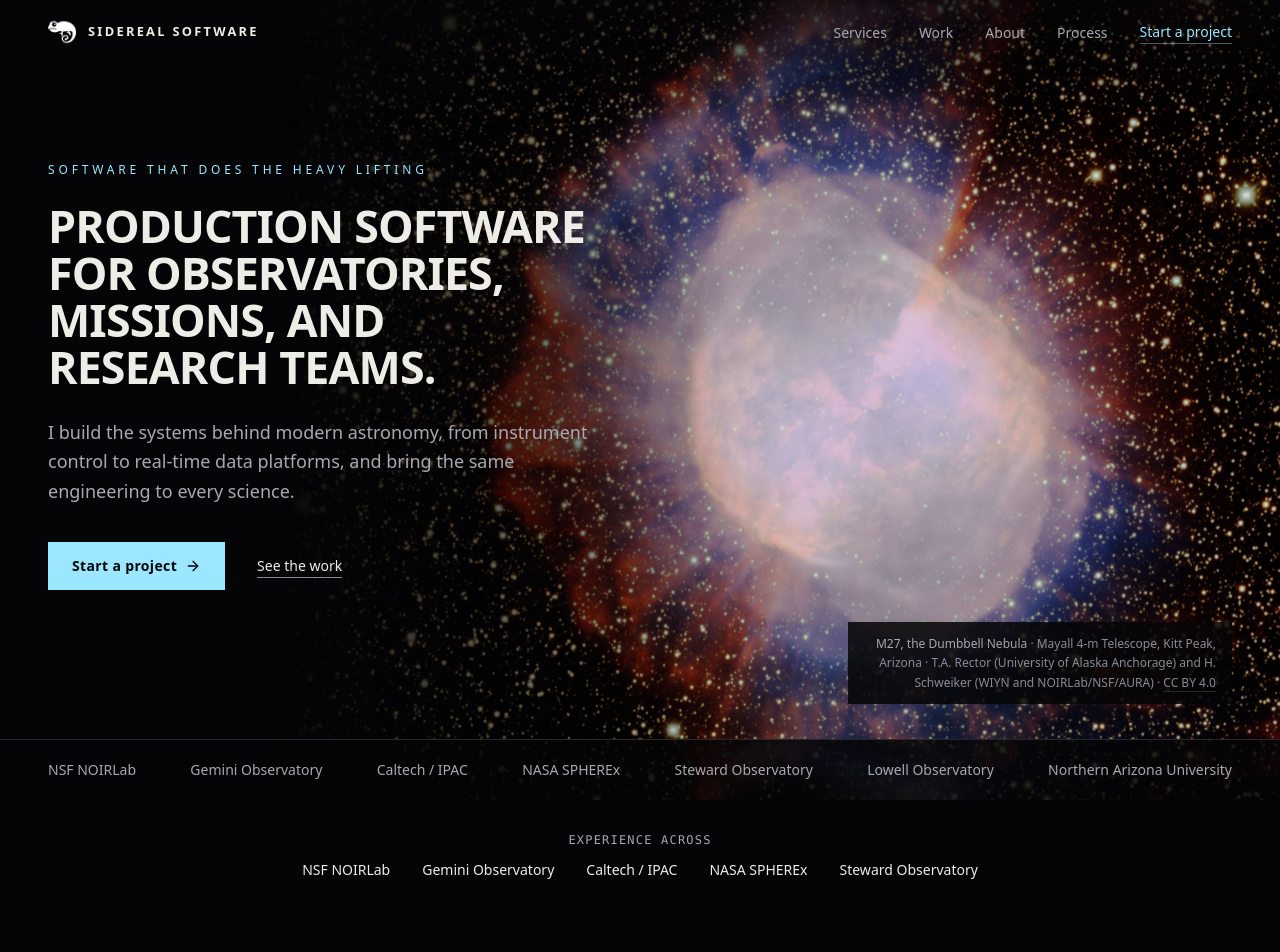
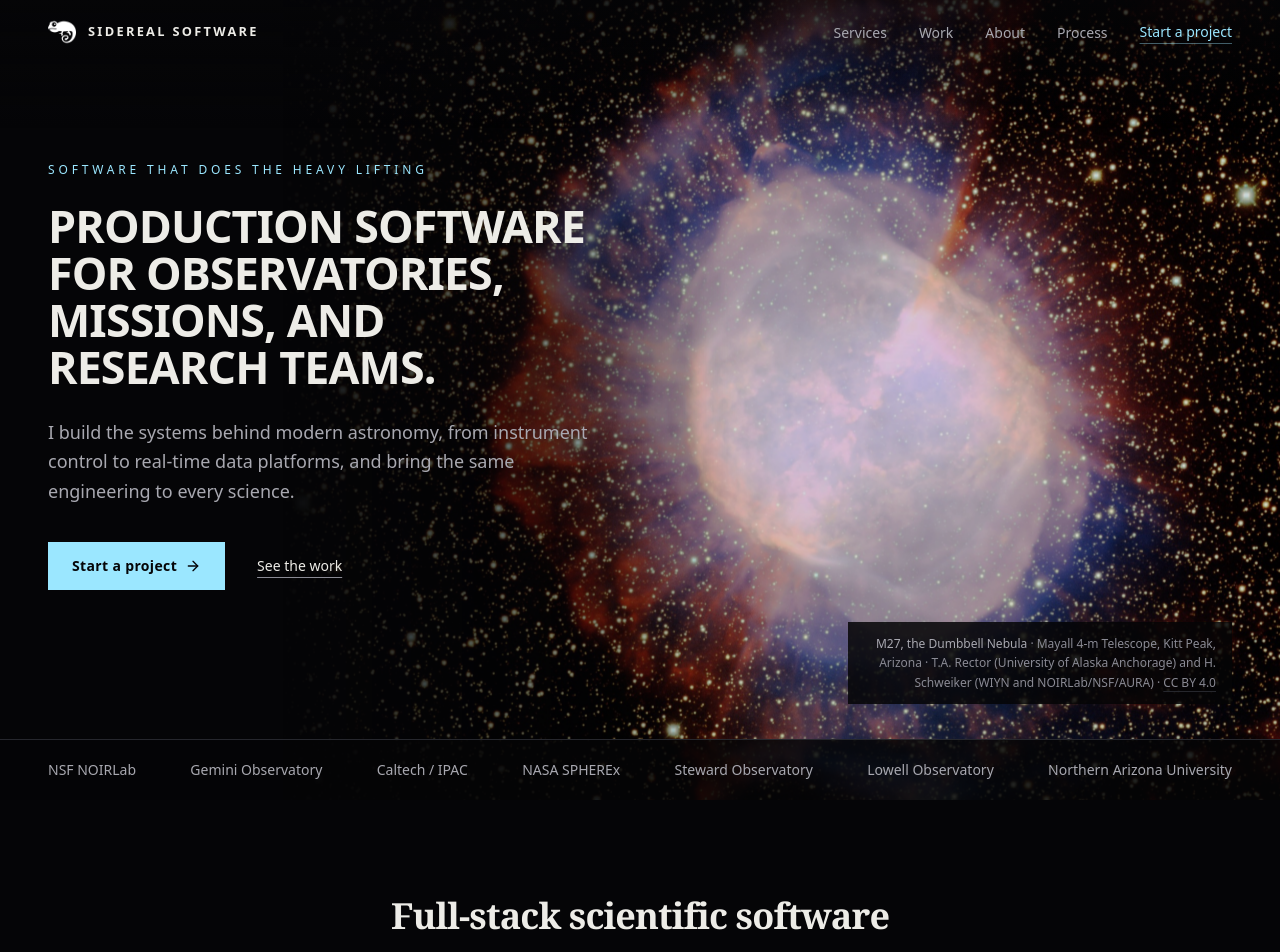
Before and after one commit to sidereal-software/sidereal-software.github.io, a React (Vite) app: page / in a window 1280 px wide. Shown: the top 952 px of the page. Built offline with nearby package versions, Linux system fonts and the light colour scheme; a web font is replaced by a local one.

Commit message:
refactor(site): drop the TrustStrip now the hero lists institutions

```diff
--- a/src/App.tsx
+++ b/src/App.tsx
@@ -1,6 +1,5 @@
 import { SiteFooter } from '@/components/site-footer'
 import { SiteHeader } from '@/components/site-header'
-import { TrustStrip } from '@/components/trust-strip'
 import { CaseStudies } from '@/components/sections/case-studies'
 import { Contact } from '@/components/sections/contact'
 import { Experience } from '@/components/sections/experience'
@@ -18,7 +17,6 @@
       <SiteHeader />
       <main className="relative z-10">
         <Hero />
-        <TrustStrip />
         <Services />
         <CaseStudies />
         <Projects />
--- a/src/components/trust-strip.tsx
+++ /dev/null
@@ -1,24 +0,0 @@
-const institutions = [
-  'NSF NOIRLab',
-  'Gemini Observatory',
-  'Caltech / IPAC',
-  'NASA SPHEREx',
-  'Steward Observatory',
-]
-
-export function TrustStrip() {
-  return (
-    <section aria-label="Institutions">
-      <div className="mx-auto flex max-w-6xl flex-col items-center gap-3 px-4 py-8 sm:px-6 lg:px-8">
-        <p className="text-muted-foreground font-mono text-xs tracking-widest uppercase">
-          Experience across
-        </p>
-        <p className="flex flex-wrap justify-center gap-x-8 gap-y-2 text-sm font-medium">
-          {institutions.map((name) => (
-            <span key={name}>{name}</span>
-          ))}
-        </p>
-      </div>
-    </section>
-  )
-}
```
Also changed, not shown: 1 other file (tests, documents, lock files or other folders).
